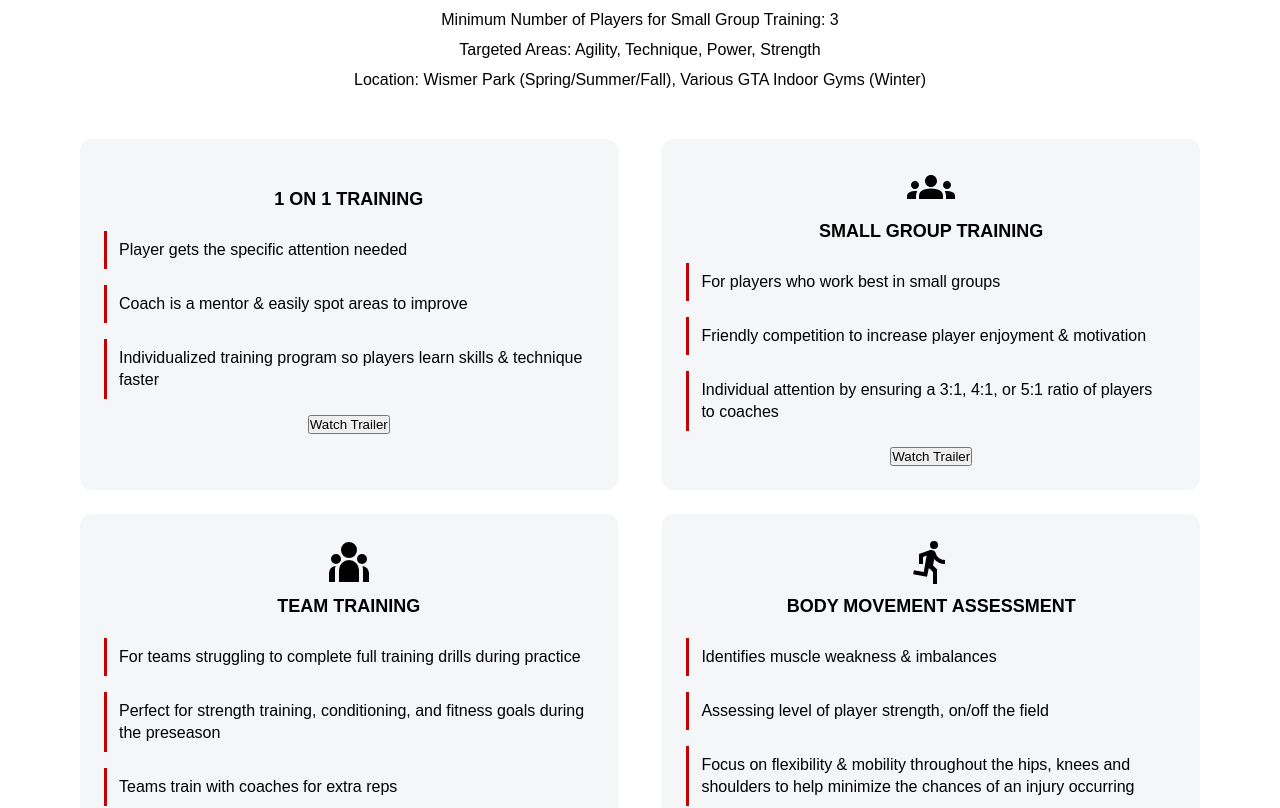
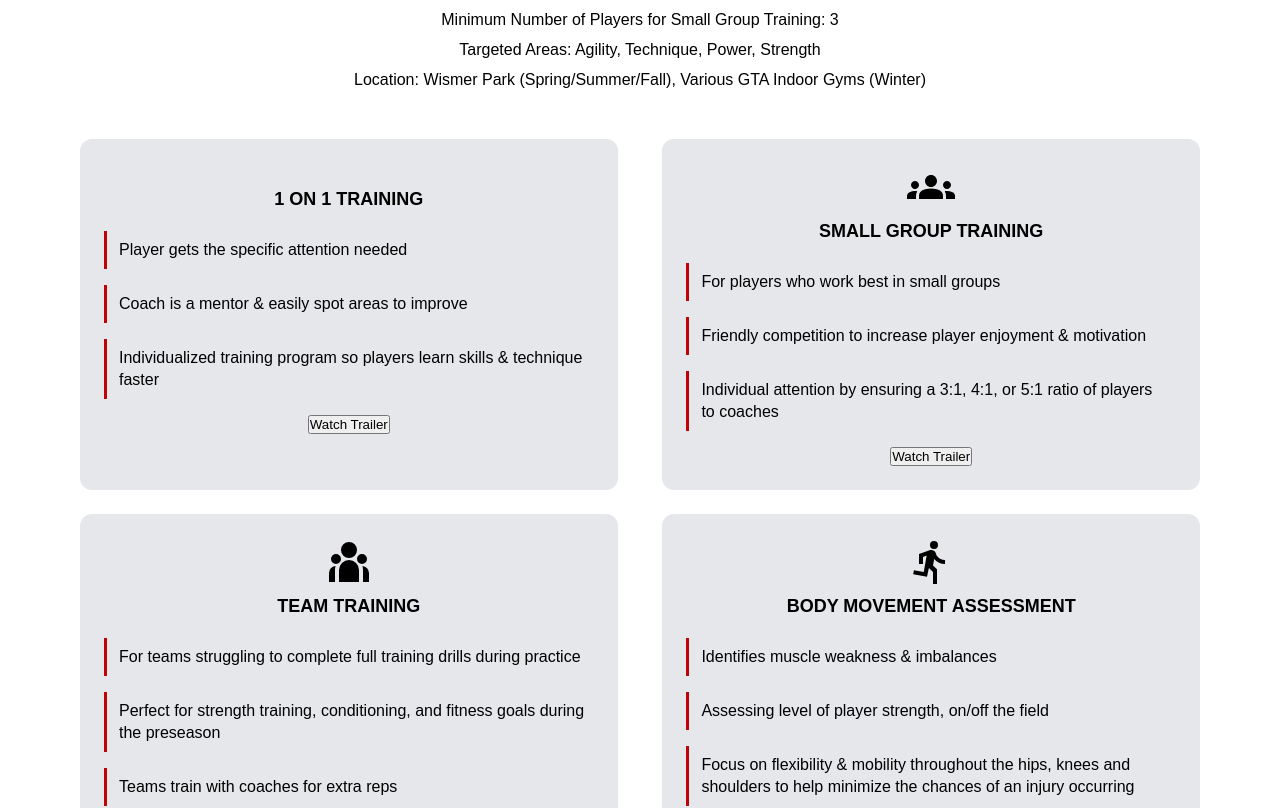
Before and after one commit to tfkathletics18/TFK-Website, a React (Vite) app: page / in a window 1280 px wide. Shown: the part 1360-2168 px from the top of the page. Built offline with nearby package versions, Linux system fonts and the light colour scheme; some icons are missing; a web font is replaced by a local one.

Commit message:
adds new colour as the primary grey variable

```diff
--- a/src/App.scss
+++ b/src/App.scss
@@ -43,4 +43,8 @@
     &--white {
         color: $plain-white;
     }
+
+    &--grey {
+        color: $primary-grey;
+    }
 }
--- a/src/styles/partials/_variables.scss
+++ b/src/styles/partials/_variables.scss
@@ -6,7 +6,7 @@ $breakpoint-desktop: 80rem;
 $primary-red: #C10206;
 $secondary-red: #A50113;
 $primary-white: #FFFBF2;
-$primary-grey: #f5f6f7;
+$primary-grey: #e5e7eb;
 $plain-white: #ffffff;
 $plain-black: #000000;
 $primary-black: #211D21;
```
